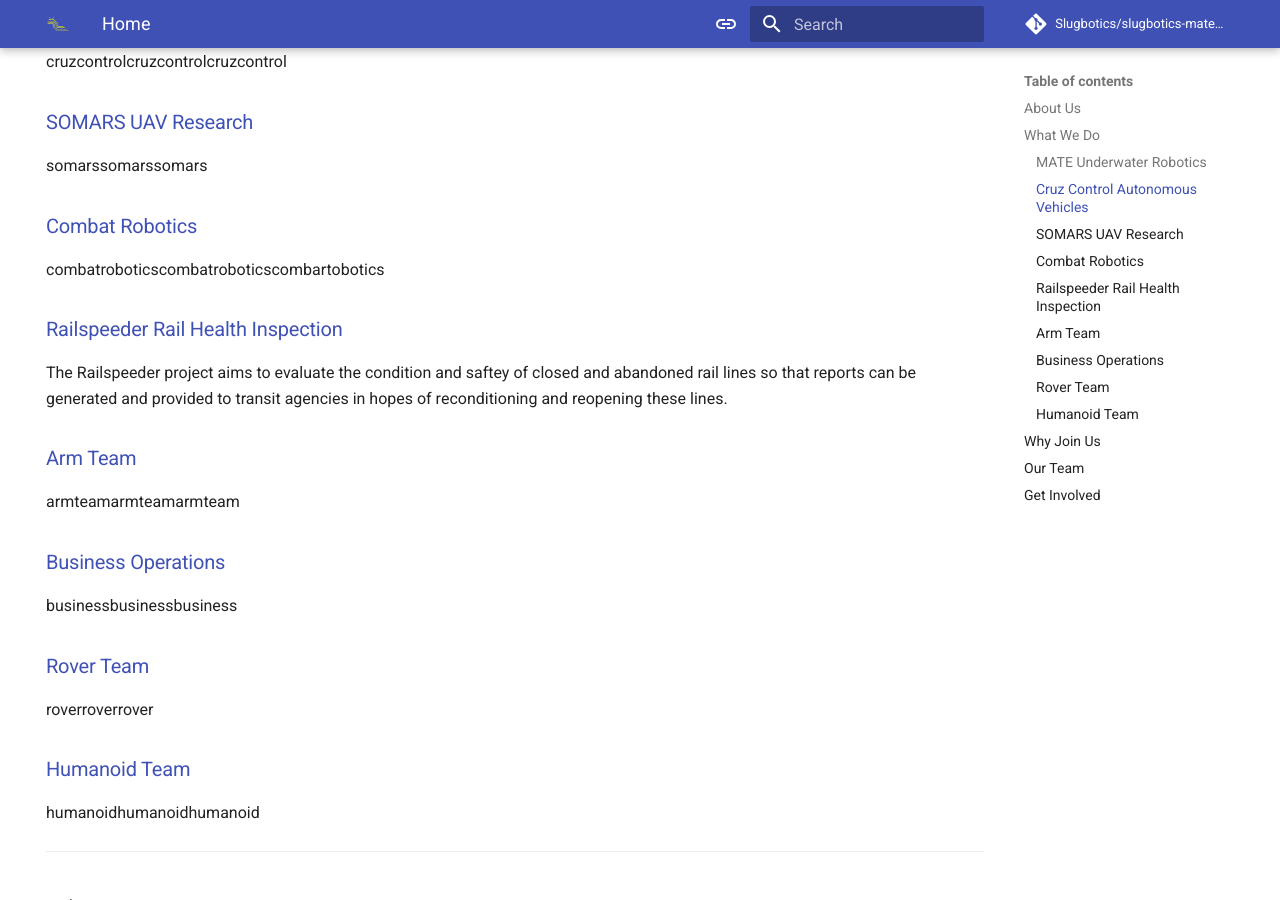
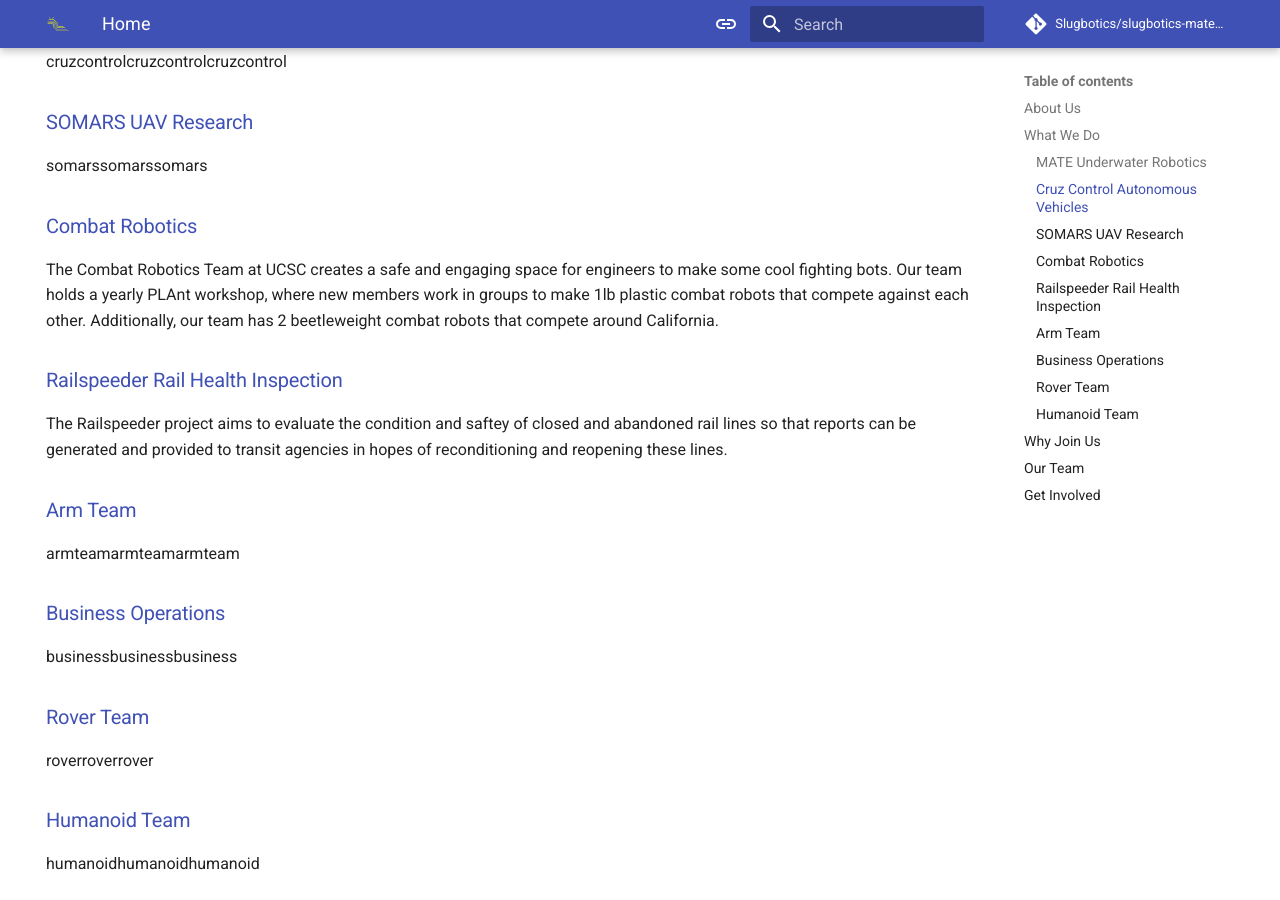
Before and after one commit to Slugbotics/slugbotics-material, an MkDocs documentation site: the page built from docs/index.md, in a window 1280 px wide and 900 px high, scrolled down 613 px. Built offline with MkDocs 1.6.1 and Material for MkDocs 9.7.7, drawn with Linux system fonts in a browser that asks for light colours; comment, search, counter and statistics services are not loaded.

Commit message:
Combat Robots about section
Let me know if this is good, I have never used markdown before.

```diff
--- a/docs/index.md
+++ b/docs/index.md
@@ -32,7 +32,11 @@
 
 ### [Combat Robotics](/projects/combarrobotics)
 
-combatroboticscombatroboticscombartobotics
+The Combat Robotics Team at UCSC creates a safe and engaging space for engineers
+to make some cool fighting bots. Our team holds a yearly PLAnt workshop, where
+new members work in groups to make 1lb plastic combat robots that compete against
+each other. Additionally, our team has 2 beetleweight combat robots that compete
+around California.
 
 ### [Railspeeder Rail Health Inspection](/projects/railspeeder)
 
```
